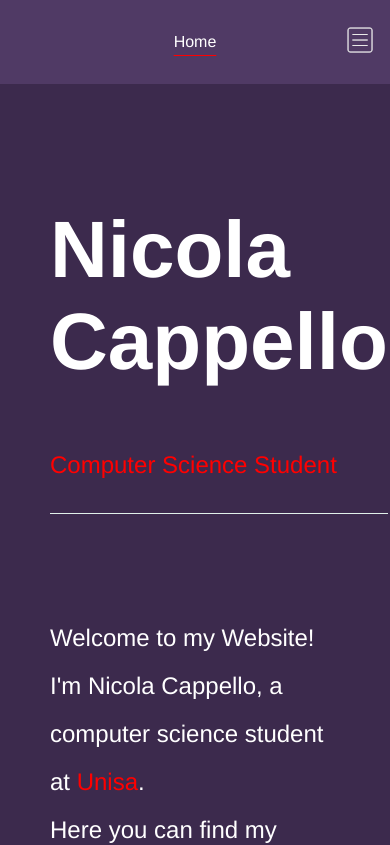
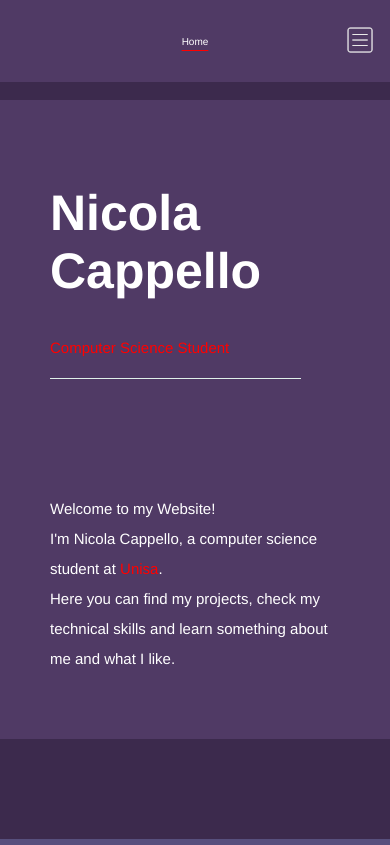
Before and after one commit to CappelloNicola/CappelloNicola.github.io, a plain HTML site: page index.html in a window 390 px wide. Shown: the top 845 px of the page. Drawn offline with Linux system fonts and the light colour scheme.

Commit message:
testing responsiveness

```diff
--- a/index.html
+++ b/index.html
@@ -23,6 +23,8 @@
         <h1>Nicola Cappello</h1>
         <p class="keyword">Computer Science Student</p>
     </div>
+
+    <div class="emptyDiv"></div>
 
     <div id="shortDescription">
         <p>
--- a/styles/commonStyles.css
+++ b/styles/commonStyles.css
@@ -1,7 +1,6 @@
 *{
     box-sizing: border-box;
 }
-
 
 body{
     background-color: var(--page-background);
@@ -39,3 +38,9 @@ p {
     text-underline-offset: 0.5em;
     text-decoration-color: red;
 }
+
+@media screen and (max-width: 408px) {
+    body{
+        font-size:10px;
+    }
+}
--- a/styles/homepage.css
+++ b/styles/homepage.css
@@ -2,18 +2,25 @@
 
 /*Intro div*/
 #intro{
-    background-color: /*var(--navbar-color);*/ inherit;
+    background-color: var(--navbar-color);
     margin-top: var(--marginTop);
     padding: var(--padding);
+    display:grid;
+    grid-template-columns: auto auto;
 }
 
 #nameAndProfession{
-    display:inline-block;
+    grid-column: 1 / span 1;
     border-bottom: 1px solid #e0f0ea;
+}
+
+.emptyDiv{
+    grid-column: 2 / span 1;
 }
 
 #shortDescription{
     margin-top:100px;
+    grid-column: 1 / span 2;
 }
 
 /*About me div*/
```
